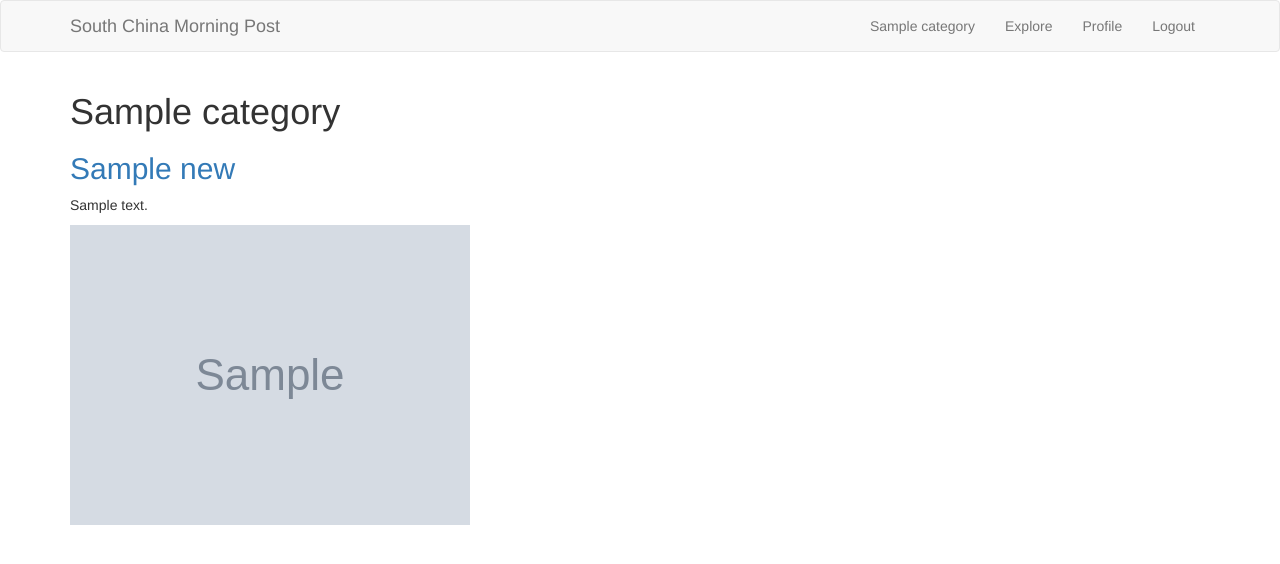
After one commit to AlanChau132/EA, a Flask app: page /category/1 in a window 1280 px wide. The commit adds this page. Shown: the top 564 px of the page. Run offline with Flask 3, Linux system fonts and the light colour scheme; a user stored in the database is signed in; tables that the repository leaves empty hold one stand-in row (values such as "Sample post"); grey boxes marked "Sample" are stand-in pictures; some libraries are stand-ins or nearby versions.

Commit message:
add Category to classify news

```diff
--- a/app/__init__.py
+++ b/app/__init__.py
@@ -57,4 +57,11 @@ def get_locale():
     return request.accept_languages.best_match(app.config['LANGUAGES'])
 
 
+
 from app import routes, models, errors
+from app.models import Category
+
+@app.context_processor
+def inject_categories():
+    categories = Category.query.all()
+    return dict(categories=categories)
--- a/app/models.py
+++ b/app/models.py
@@ -99,6 +99,7 @@ class News(db.Model):
     content = db.Column(db.String(1024), nullable=True)
     pictures = db.relationship('Picture', backref='news', lazy='dynamic')
     comments = db.relationship('Comment', back_populates='news', cascade='all, delete-orphan')
+    category_id = db.Column(db.Integer, db.ForeignKey('category.id'))
 
 class Comment(db.Model):
     id = db.Column(db.Integer, primary_key=True, index=True)
@@ -113,3 +114,8 @@ class Picture(db.Model):
     filename = db.Column(db.String(128), nullable=False, index=True)
     description = db.Column(db.String(256), nullable=True)
     news_id = db.Column(db.Integer, db.ForeignKey('news.id'), index=True)
+
+class Category(db.Model):
+    id = db.Column(db.Integer, primary_key=True, index=True)
+    name = db.Column(db.String(128), nullable=False, unique=True)
+    news = db.relationship('News', backref='category', lazy='dynamic')
--- a/app/routes.py
+++ b/app/routes.py
@@ -6,7 +6,7 @@ from flask_babel import _, get_locale
 from app import app, db
 from app.forms import LoginForm, RegistrationForm, EditProfileForm, PostForm, \
     ResetPasswordRequestForm, ResetPasswordForm, CommentForm
-from app.models import User, Post ,News, Picture, Comment
+from app.models import User, Post ,News, Picture, Comment, Category
 from app.email import send_password_reset_email
 
 
@@ -195,6 +195,7 @@ def unfollow(username):
     return redirect(url_for('user', username=username))
 
 @app.route('/news/<int:news_id>', methods=['GET', 'POST'])
+@login_required
 def news_detail(news_id):
     news_item = News.query.get_or_404(news_id)
     pictures = news_item.pictures.all()
@@ -206,6 +207,7 @@ def news_detail(news_id):
     return render_template('news_detail.html.j2', title=('News Detail'), news_item=news_item, form=form , pictures=pictures)
 
 @app.route('/news/<int:news_id>/comment', methods=['POST'])
+@login_required
 def comment(news_id):
     form = CommentForm()
     if form.validate_on_submit():
@@ -216,6 +218,7 @@ def comment(news_id):
         return redirect(url_for('news_detail', news_id=news_id))
 
 @app.route('/edit_comment/<int:comment_id>', methods=['GET', 'POST'])
+@login_required
 def edit_comment(comment_id):
     comment = Comment.query.get_or_404(comment_id)
     if current_user != comment.author:
@@ -229,3 +232,10 @@ def edit_comment(comment_id):
     elif request.method == 'GET':
         form.content.data = comment.content
     return render_template('edit_comment.html.j2', title='Edit Comment', form=form)
+
+@app.route('/category/<int:category_id>', methods=['GET'])
+@login_required
+def category(category_id):
+    category = Category.query.get_or_404(category_id)
+    news = News.query.filter_by(category=category).all()
+    return render_template('category.html.j2', news=news, category=category)
--- a/app/templates/base.html.j2
+++ b/app/templates/base.html.j2
@@ -10,11 +10,8 @@
 <nav class="navbar navbar-default">
     <div class="container">
         <div class="navbar-header">
-                <button type="button"
-                        class="navbar-toggle collapsed"
-                        data-toggle="collapse"
-                        data-target="#bs-example-navbar-collapse-1"
-                        aria-expanded="false">
+            <button type="button" class="navbar-toggle collapsed" data-toggle="collapse"
+                data-target="#bs-example-navbar-collapse-1" aria-expanded="false">
                 <span class="sr-only">Toggle navigation</span>
                 <span class="icon-bar"></span>
                 <span class="icon-bar"></span>
@@ -24,6 +21,9 @@
         </div>
         <div class="collapse navbar-collapse" id="bs-example-navbar-collapse-1">
             <ul class="nav navbar-nav navbar-right">
+                {% for category in categories %}
+                <li><a href="{{ url_for('category', category_id=category.id) }}">{{ category.name }}</a></li>
+                {% endfor %}
                 <li>
                     <a href="{{ url_for('explore') }}">{{ _('Explore') }}</a>
                 </li>
--- /dev/null
+++ b/app/templates/category.html.j2
@@ -0,0 +1,11 @@
+{% extends "base.html.j2" %}
+{% block app_content %}
+<h1>{{ category.name }}</h1>
+{% for news_item in news %}
+<h2><a href="{{ url_for('news_detail', news_id=news_item.id) }}">{{ news_item.title }}</a></h2>
+<p>{{ news_item.content }}</p>
+{% for picture in news_item.pictures %}
+<img src="{{ url_for('static', filename=picture.filename) }}" alt="{{ picture.description }}">
+{% endfor %}
+{% endfor %}
+{% endblock %}
```
Also changed, not shown: test_data.py (+11 -1 lines). Lines whose indentation alone changed are shown as unchanged.
